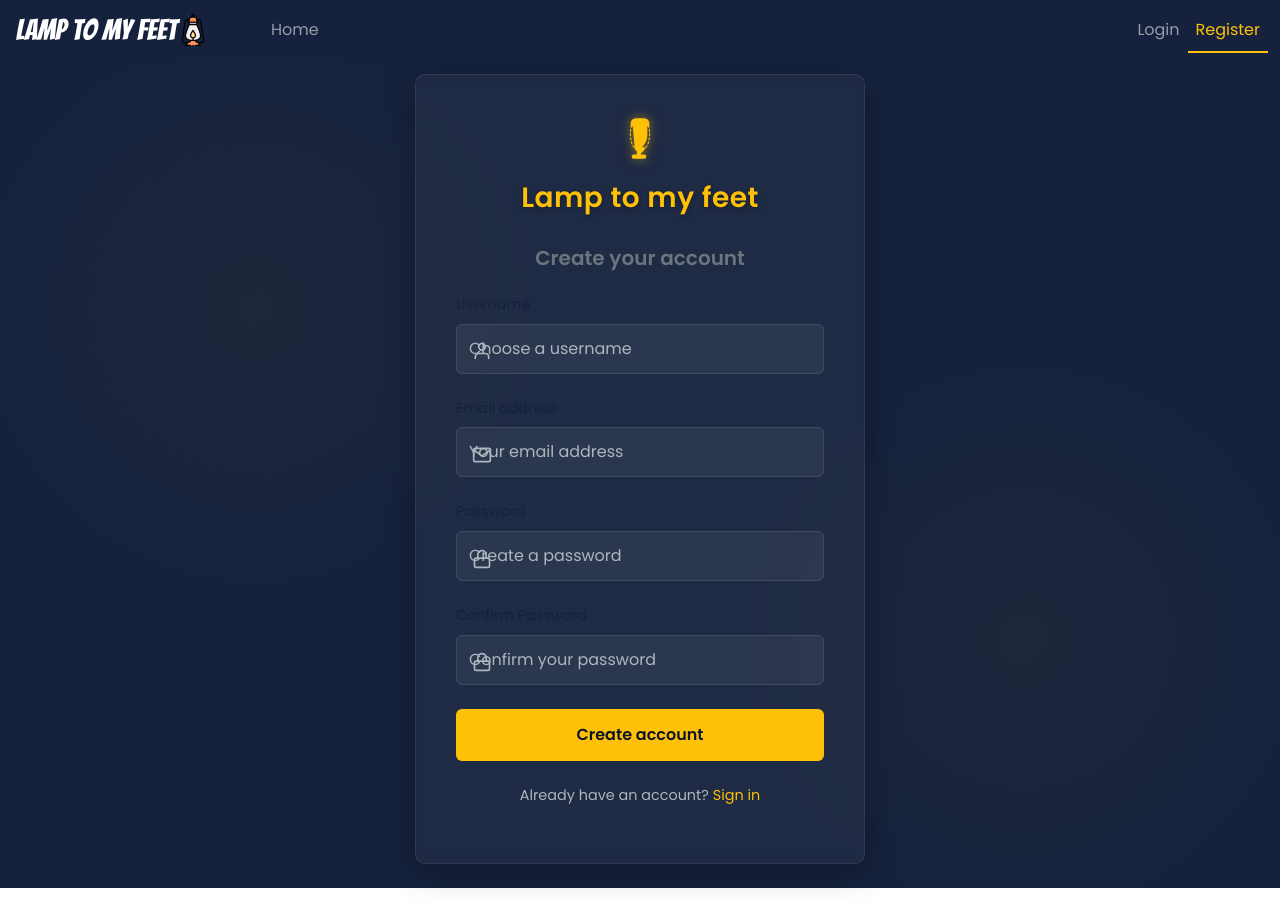
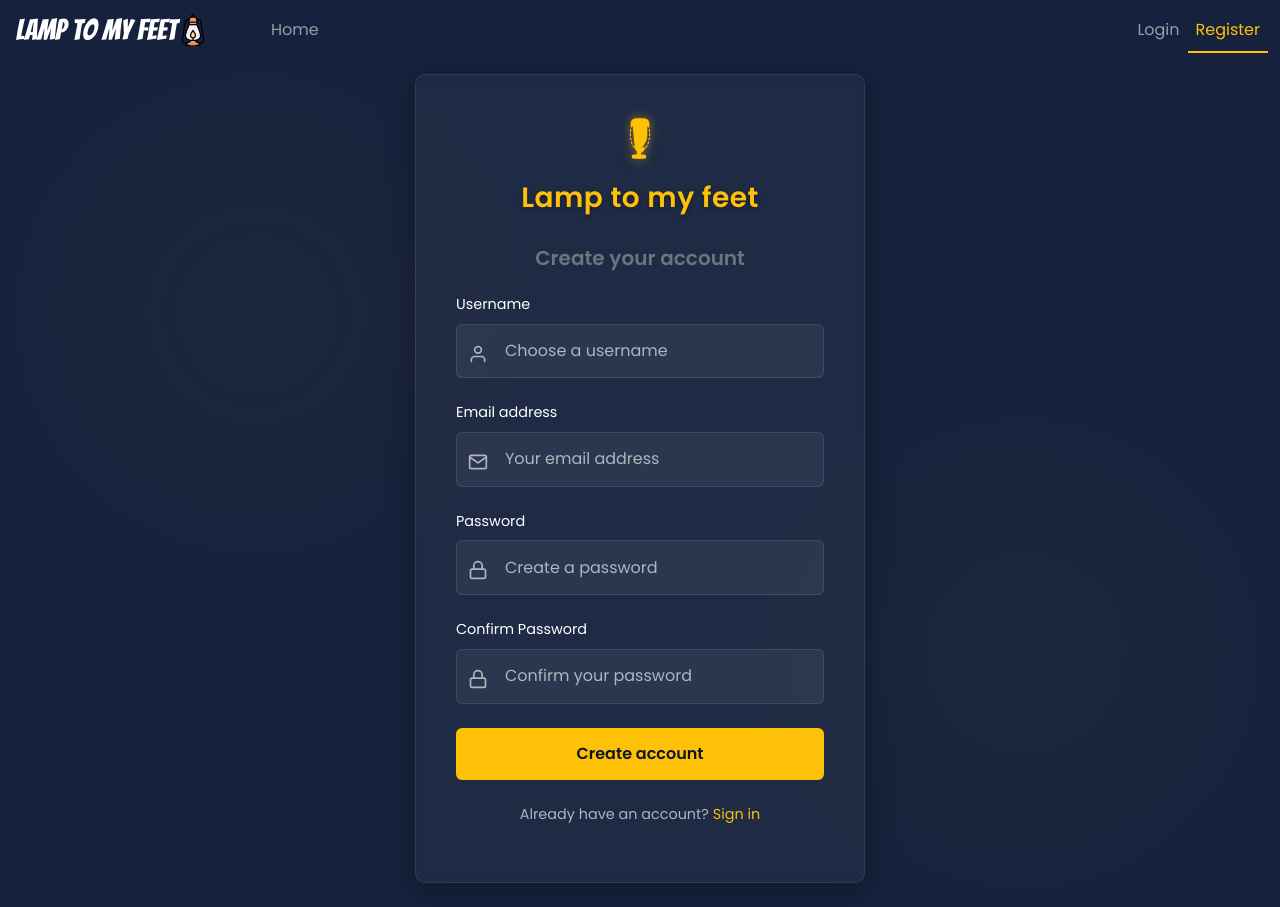
Before and after one commit to marcosdiego1904/front, a React (Vite) app: page /register in a window 1280 px wide. Built offline with nearby package versions, Linux system fonts and the light colour scheme.

Commit message:
fixing the login

```diff
--- a/src/App.tsx
+++ b/src/App.tsx
@@ -5,8 +5,8 @@ import Navbar from "./Navbar";
 import "./App.css";
 
 // Import authentication components
-import Login from "./auth/components/Login";
-import Register from "./auth/components/Register";
+import Login from "./auth/components/registratrion/Login";
+import Register from "./auth/components/registratrion/Register";
 import ForgotPassword from "./auth/components/ForgotPassword";
 import UserProfile from "./auth/components/UserProfile";
 import Dashboard from "./auth/components/Dashboard";
--- /dev/null
+++ b/src/auth/components/registratrion/IconFixesStyles.css
@@ -0,0 +1,77 @@
+/* IconFixesOverride.css - Use !important to override any conflicting styles */
+
+/* The container for the input field and icon */
+.ltmf-input-container {
+  position: relative !important;
+  width: 100% !important;
+  display: block !important;
+}
+
+/* The icon styling with positioning that ensures it's visible */
+.ltmf-icon {
+  position: absolute !important;
+  left: 12px !important;
+  top: 50% !important;
+  transform: translateY(-50%) !important;
+  z-index: 5 !important; /* Higher z-index to ensure icon appears above input */
+  pointer-events: none !important;
+  width: 20px !important;
+  height: 20px !important;
+  color: var(--text-muted, #b0b6be) !important;
+}
+
+/* Input styling with proper padding */
+.ltmf-input {
+  width: 100% !important;
+  padding: 0.9rem 1rem 0.9rem 3rem !important; /* Left padding creates space for the icon */
+  background-color: rgba(255, 255, 255, 0.06) !important;
+  border: 1px solid rgba(255, 255, 255, 0.1) !important;
+  border-radius: 6px !important;
+  color: var(--text-light, #f8f9fa) !important;
+  font-size: 1rem !important;
+  transition: all 0.2s ease !important;
+  position: relative !important;
+  z-index: 1 !important; /* Lower z-index than the icon */
+}
+
+.ltmf-input:focus {
+  outline: none !important;
+  background-color: rgba(255, 255, 255, 0.08) !important;
+  border-color: var(--accent-gold, #ffc107) !important;
+  box-shadow: 0 0 0 2px rgba(255, 193, 7, 0.2) !important;
+}
+
+.ltmf-input::placeholder {
+  color: var(--text-muted, #b0b6be) !important;
+  opacity: 1 !important; /* Ensures placeholder is visible */
+}
+
+.ltmf-input.error {
+  border-color: var(--error-color, #ff4136) !important;
+}
+
+/* Fix for loading buttons */
+.ltmf-spinner {
+  margin-right: 0.5rem !important;
+  display: inline-flex !important;
+  align-items: center !important;
+  justify-content: center !important;
+}
+
+.ltmf-spinner svg {
+  width: 20px !important;
+  height: 20px !important;
+  animation: spin 1s linear infinite !important;
+}
+
+@keyframes spin {
+  from {
+    transform: rotate(0deg);
+  }
+  to {
+    transform: rotate(360deg);
+  }
+}
+label{
+  color: white !important;
+}
--- a/src/auth/components/Login.tsx
+++ b/src/auth/components/registratrion/Login.tsx
@@ -1,7 +1,7 @@
 import React, { useState, FormEvent, ChangeEvent } from 'react';
 import { useNavigate, Link } from 'react-router-dom';
-import { useAuth } from '../context/AuthContext';
-import '../context/AuthStyles.css'; // We'll create this shared stylesheet for auth components
+import { useAuth } from '../../context/AuthContext';
+import './IconFixesStyles.css'; // Import the new overriding styles
 
 interface FormData {
   email: string;
@@ -86,7 +86,6 @@ const Login: React.FC = () => {
     <div className="auth-container">
       <div className="auth-form-wrapper">
         <div className="auth-logo-container">
-            {/** */}
           <div className="lamp-icon">
             {/* SVG Lamp Icon */}
             <svg xmlns="http://www.w3.org/2000/svg" viewBox="0 0 24 24" fill="none" stroke="#ffc107" strokeWidth="1" strokeLinecap="round" strokeLinejoin="round">
@@ -113,19 +112,19 @@ const Login: React.FC = () => {
         <form className="auth-form" onSubmit={handleSubmit}>
           <div className="form-group">
             <label htmlFor="email">Email address</label>
-            <div className="input-with-icon">
-              <i className="icon-email">
+            <div className="ltmf-input-container">
+              <span className="ltmf-icon">
                 <svg xmlns="http://www.w3.org/2000/svg" viewBox="0 0 24 24" fill="none" stroke="currentColor" strokeWidth="2" strokeLinecap="round" strokeLinejoin="round">
                   <path d="M4 4h16c1.1 0 2 .9 2 2v12c0 1.1-.9 2-2 2H4c-1.1 0-2-.9-2-2V6c0-1.1.9-2 2-2z"></path>
                   <polyline points="22,6 12,13 2,6"></polyline>
                 </svg>
-              </i>
+              </span>
               <input
                 id="email"
                 name="email"
                 type="email"
                 autoComplete="email"
-                className={formErrors.email ? 'input-error' : ''}
+                className={`ltmf-input ${formErrors.email ? 'error' : ''}`}
                 placeholder="Your email address"
                 value={formData.email}
                 onChange={handleChange}
@@ -138,19 +137,19 @@ const Login: React.FC = () => {
 
           <div className="form-group">
             <label htmlFor="password">Password</label>
-            <div className="input-with-icon">
-              <i className="icon-password">
+            <div className="ltmf-input-container">
+              <span className="ltmf-icon">
                 <svg xmlns="http://www.w3.org/2000/svg" viewBox="0 0 24 24" fill="none" stroke="currentColor" strokeWidth="2" strokeLinecap="round" strokeLinejoin="round">
                   <rect x="3" y="11" width="18" height="11" rx="2" ry="2"></rect>
                   <path d="M7 11V7a5 5 0 0 1 10 0v4"></path>
                 </svg>
-              </i>
+              </span>
               <input
                 id="password"
                 name="password"
                 type="password"
                 autoComplete="current-password"
-                className={formErrors.password ? 'input-error' : ''}
+                className={`ltmf-input ${formErrors.password ? 'error' : ''}`}
                 placeholder="Your password"
                 value={formData.password}
                 onChange={handleChange}
@@ -183,7 +182,7 @@ const Login: React.FC = () => {
           >
             {isSubmitting ? (
               <>
-                <span className="spinner">
+                <span className="ltmf-spinner">
                   <svg xmlns="http://www.w3.org/2000/svg" fill="none" viewBox="0 0 24 24">
                     <circle className="opacity-25" cx="12" cy="12" r="10" stroke="currentColor" strokeWidth="4"></circle>
                     <path className="opacity-75" fill="currentColor" d="M4 12a8 8 0 018-8V0C5.373 0 0 5.373 0 12h4zm2 5.291A7.962 7.962 0 014 12H0c0 3.042 1.135 5.824 3 7.938l3-2.647z"></path>
--- a/src/auth/components/Register.tsx
+++ b/src/auth/components/registratrion/Register.tsx
@@ -1,7 +1,7 @@
 import React, { useState, FormEvent, ChangeEvent } from 'react';
 import { useNavigate, Link } from 'react-router-dom';
-import { useAuth } from '../context/AuthContext';
-import '../context/AuthStyles.css';
+import { useAuth } from '../../context/AuthContext';
+import './IconFixesStyles.css'; // Import the new overriding styles
 
 interface FormData {
   username: string;
@@ -130,19 +130,19 @@ const Register: React.FC = () => {
         <form className="auth-form" onSubmit={handleSubmit}>
           <div className="form-group">
             <label htmlFor="username">Username</label>
-            <div className="input-with-icon">
-              <i className="icon-user">
+            <div className="ltmf-input-container">
+              <span className="ltmf-icon">
                 <svg xmlns="http://www.w3.org/2000/svg" viewBox="0 0 24 24" fill="none" stroke="currentColor" strokeWidth="2" strokeLinecap="round" strokeLinejoin="round">
                   <path d="M20 21v-2a4 4 0 0 0-4-4H8a4 4 0 0 0-4 4v2"></path>
                   <circle cx="12" cy="7" r="4"></circle>
                 </svg>
-              </i>
+              </span>
               <input
                 id="username"
                 name="username"
                 type="text"
                 autoComplete="username"
-                className={formErrors.username ? 'input-error' : ''}
+                className={`ltmf-input ${formErrors.username ? 'error' : ''}`}
                 placeholder="Choose a username"
                 value={formData.username}
                 onChange={handleChange}
@@ -155,19 +155,19 @@ const Register: React.FC = () => {
 
           <div className="form-group">
             <label htmlFor="email">Email address</label>
-            <div className="input-with-icon">
-              <i className="icon-email">
+            <div className="ltmf-input-container">
+              <span className="ltmf-icon">
                 <svg xmlns="http://www.w3.org/2000/svg" viewBox="0 0 24 24" fill="none" stroke="currentColor" strokeWidth="2" strokeLinecap="round" strokeLinejoin="round">
                   <path d="M4 4h16c1.1 0 2 .9 2 2v12c0 1.1-.9 2-2 2H4c-1.1 0-2-.9-2-2V6c0-1.1.9-2 2-2z"></path>
                   <polyline points="22,6 12,13 2,6"></polyline>
                 </svg>
-              </i>
+              </span>
               <input
                 id="email"
                 name="email"
                 type="email"
                 autoComplete="email"
-                className={formErrors.email ? 'input-error' : ''}
+                className={`ltmf-input ${formErrors.email ? 'error' : ''}`}
                 placeholder="Your email address"
                 value={formData.email}
                 onChange={handleChange}
@@ -180,19 +180,19 @@ const Register: React.FC = () => {
 
           <div className="form-group">
             <label htmlFor="password">Password</label>
-            <div className="input-with-icon">
-              <i className="icon-password">
+            <div className="ltmf-input-container">
+              <span className="ltmf-icon">
                 <svg xmlns="http://www.w3.org/2000/svg" viewBox="0 0 24 24" fill="none" stroke="currentColor" strokeWidth="2" strokeLinecap="round" strokeLinejoin="round">
                   <rect x="3" y="11" width="18" height="11" rx="2" ry="2"></rect>
                   <path d="M7 11V7a5 5 0 0 1 10 0v4"></path>
                 </svg>
-              </i>
+              </span>
               <input
                 id="password"
                 name="password"
                 type="password"
                 autoComplete="new-password"
-                className={formErrors.password ? 'input-error' : ''}
+                className={`ltmf-input ${formErrors.password ? 'error' : ''}`}
                 placeholder="Create a password"
                 value={formData.password}
                 onChange={handleChange}
@@ -205,19 +205,19 @@ const Register: React.FC = () => {
 
           <div className="form-group">
             <label htmlFor="confirmPassword">Confirm Password</label>
-            <div className="input-with-icon">
-              <i className="icon-password">
+            <div className="ltmf-input-container">
+              <span className="ltmf-icon">
                 <svg xmlns="http://www.w3.org/2000/svg" viewBox="0 0 24 24" fill="none" stroke="currentColor" strokeWidth="2" strokeLinecap="round" strokeLinejoin="round">
                   <rect x="3" y="11" width="18" height="11" rx="2" ry="2"></rect>
                   <path d="M7 11V7a5 5 0 0 1 10 0v4"></path>
                 </svg>
-              </i>
+              </span>
               <input
                 id="confirmPassword"
                 name="confirmPassword"
                 type="password"
                 autoComplete="new-password"
-                className={formErrors.confirmPassword ? 'input-error' : ''}
+                className={`ltmf-input ${formErrors.confirmPassword ? 'error' : ''}`}
                 placeholder="Confirm your password"
                 value={formData.confirmPassword}
                 onChange={handleChange}
@@ -235,7 +235,7 @@ const Register: React.FC = () => {
           >
             {isSubmitting ? (
               <>
-                <span className="spinner">
+                <span className="ltmf-spinner">
                   <svg xmlns="http://www.w3.org/2000/svg" fill="none" viewBox="0 0 24 24">
                     <circle className="opacity-25" cx="12" cy="12" r="10" stroke="currentColor" strokeWidth="4"></circle>
                     <path className="opacity-75" fill="currentColor" d="M4 12a8 8 0 018-8V0C5.373 0 0 5.373 0 12h4zm2 5.291A7.962 7.962 0 014 12H0c0 3.042 1.135 5.824 3 7.938l3-2.647z"></path>
```
